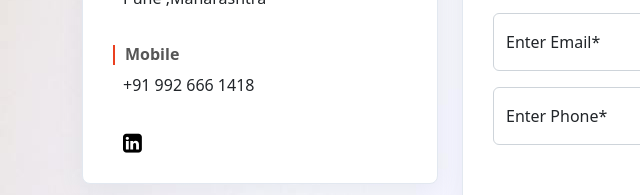
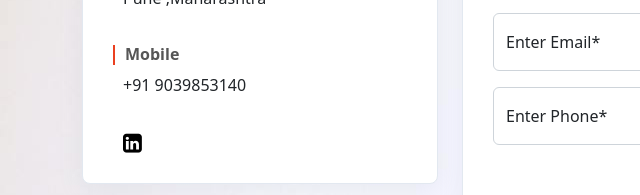
Before and after one commit to shikshasoni01/portfolio, a plain HTML site: page index.html in a window 1280 px wide. Shown: the part 5464-5659 px from the top of the page, 0-640 px from the left. Drawn offline with nearby package versions, Linux system fonts and the light colour scheme; files whose address does not match are found by name.

Commit message:
number changed

```diff
--- a/index.html
+++ b/index.html
@@ -320,7 +320,7 @@
                     </div>
                     <div class="contact-left">
                       <h3>Mobile</h3>
-                      <p>+91 992 666 1418</p>
+                      <p>+91 9039853140</p>
                     </div>
                     <ul>
                       <!-- <li><a href="" target="_blank"><i class="fa fa-facebook-square" aria-disabled="true"></i></a></li>
```
